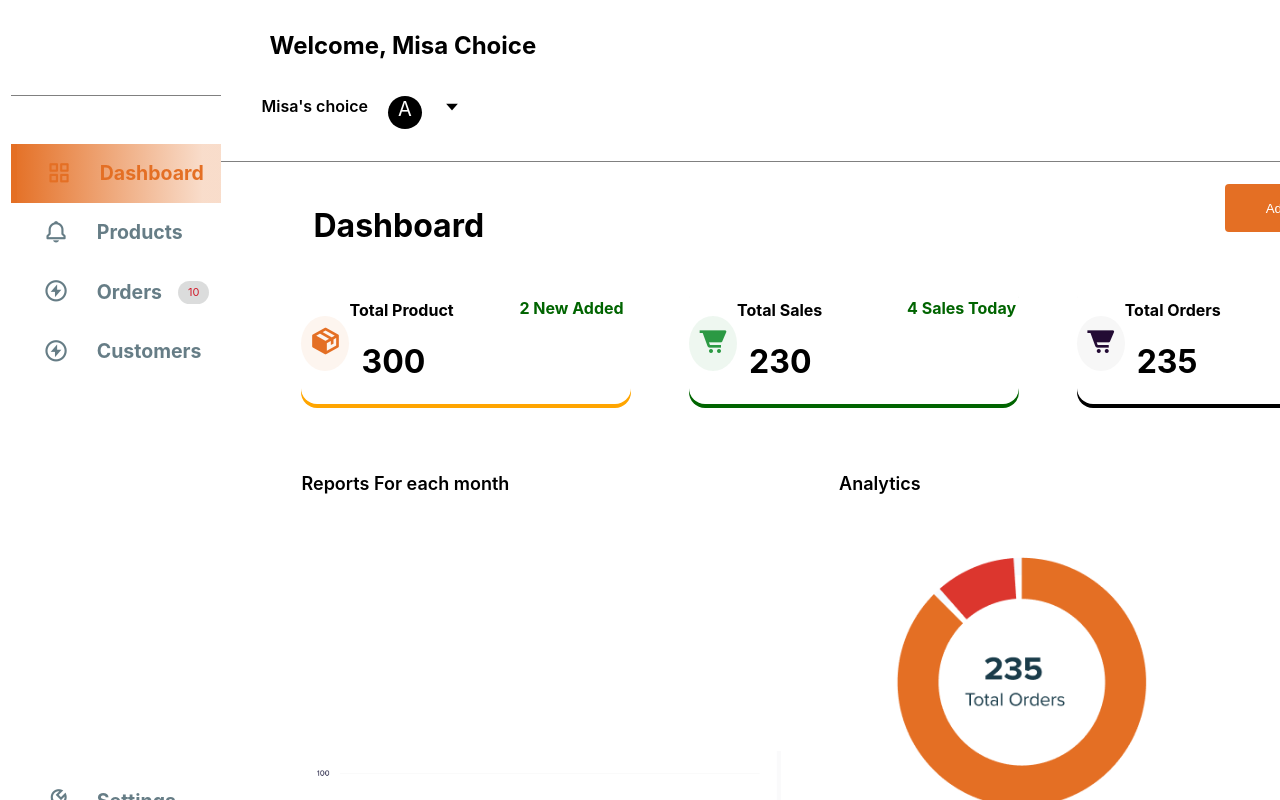
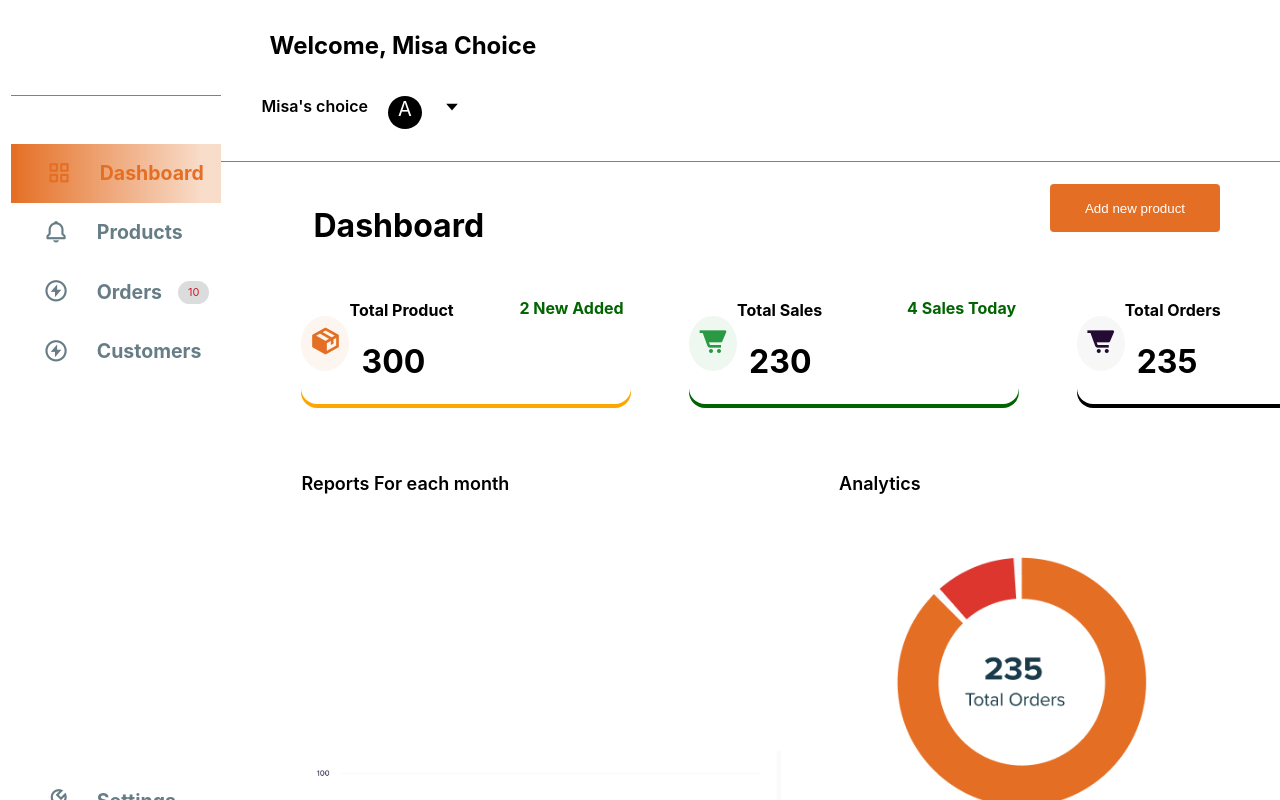
Before and after one commit to abed-obaah/react-dashboard, a React (Create React App) app: page / in a window 1280 px wide. Shown: the top 800 px of the page. Built offline with nearby package versions, Linux system fonts and the light colour scheme.

Commit message:
Update App.css

```diff
--- a/src/App.css
+++ b/src/App.css
@@ -86,7 +86,9 @@ div.dashboardHeader{
 div.dashboardHeader button{
   background: #E46F24;
   color: #fff;
-  width: 182px;
+  width: 170px;
+    margin-right: 14em;
+
  height: 48px;
  justify-content: center;
  align-items: center;
```
